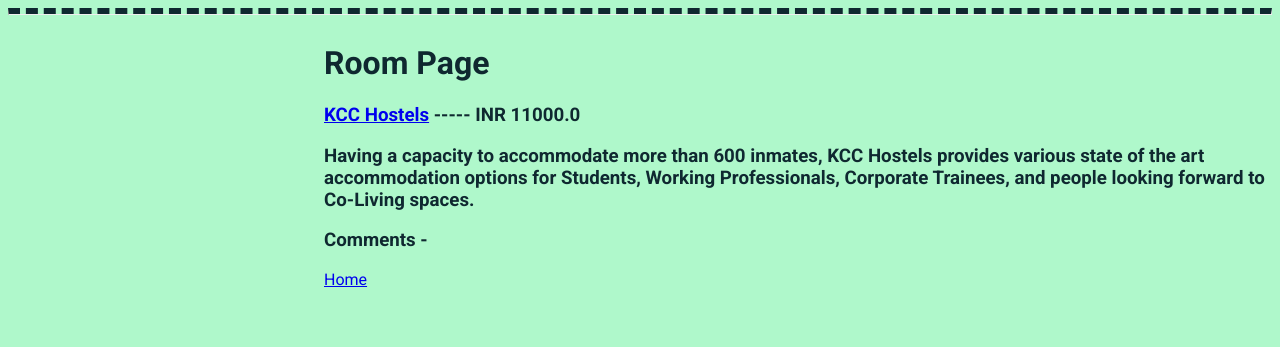
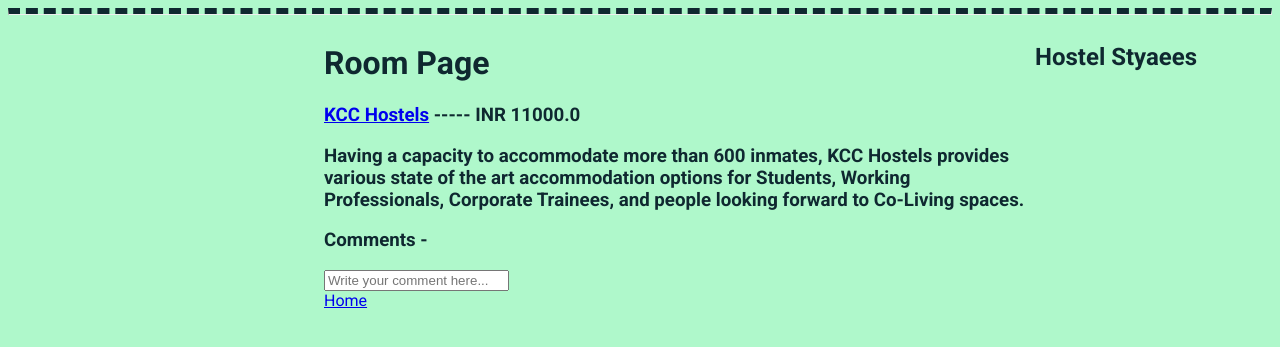
Before and after one commit to tushgaurav/HostelMate, a Django app: page /room/3 in a window 1280 px wide. Shown: the part 60-407 px from the top of the page. Run offline with Django 4.2, Linux system fonts and the light colour scheme; a user stored in the database is signed in; data comes from the database, SQL or seed files in the repository; both versions use the stored data as it was after the commit.

Commit message:
added comment functionality

```diff
--- a/base/models.py
+++ b/base/models.py
@@ -17,6 +17,7 @@ class Room(models.Model):
     room_type = models.ForeignKey(Type, on_delete=models.SET_NULL, null=True)
     description = models.TextField()
     location = models.CharField(max_length=255)
+    occupants = models.ManyToManyField(User, related_name='occupant', blank=True)
     date_added = models.DateTimeField(auto_now_add=True)
     date_updated = models.DateTimeField(auto_now=True)
 
--- a/base/urls.py
+++ b/base/urls.py
@@ -4,9 +4,11 @@ from base import views
 urlpatterns = [
     path('login/', views.loginView, name='login'),
     path('logout/', views.logoutUser, name='logout'),
+    path('register/', views.registerUser, name='register'),
     path('', views.home, name='home'),
     path('room/<str:pk>', views.room, name='room'),
     path('add_room/', views.createRoom, name='create_room' ),
     path('delete_room/<str:room_id>', views.deleteRoom, name="delete_room"),
-    path('edit_rooms/<str:room_id>', views.editRoom, name="edit_room")
+    path('edit_rooms/<str:room_id>', views.editRoom, name="edit_room"),
+    path('delete_comment/<str:comment_id>', views.deleteComment, name="delete_comment")
 ]
--- a/base/views.py
+++ b/base/views.py
@@ -4,6 +4,7 @@ from django.db.models import Q
 from django.contrib.auth.models import User
 from django.contrib.auth.decorators import login_required
 from django.contrib.auth import authenticate, login, logout
+from django.contrib.auth.forms import UserCreationForm
 from .models import Room, Comments, Type
 from .forms import RoomForm
 from django.contrib import messages
@@ -14,7 +15,7 @@ def loginView(request):
         return redirect('home')
 
     if (request.method == "POST"):
-        username = request.POST.get('username')
+        username = request.POST.get('username').lower()
         password = request.POST.get('password')
 
         try:
@@ -29,12 +30,29 @@ def loginView(request):
             return redirect('home')
         else:
             messages.error(request, "Username or password does not exist.")
-    context = {}
+    context = {'page': 'login'}
     return render(request, 'login_register.html', context)
 
 def logoutUser(request):
     logout(request)
     return redirect('home')
+
+def registerUser(request):
+    form = UserCreationForm()
+
+    if request.method == "POST":
+        form = UserCreationForm(request.POST)
+        if form.is_valid():
+            user = form.save(commit=False)
+            user.username = user.username.lower()
+            user.save()
+            login(request, user)
+            return redirect('home')
+        else:
+            messages.error(request, "An error occurred during registration.")
+
+    context = {'form': form}
+    return render(request, 'login_register.html', context)
 
 def home(request):
     q = request.GET.get('q') if request.GET.get('q') != None else ''
@@ -53,10 +71,21 @@ def home(request):
     return render(request, 'home.html', context)
 
 def room(request, pk):
+    room = Room.objects.get(id=pk)
+    comments = room.comments_set.all().order_by('-created')
+    occupants = room.occupants.all()
 
-    comments = Comments.objects.check()
-    room = Room.objects.get(id=pk)
-    context = {'room': room, 'comments': comments}
+    if request.method == 'POST':
+        message = request.POST.get('body')
+        comment = Comments.objects.create(
+            user=request.user,
+            room = room,
+            body = message
+        )
+        return redirect('room', pk=room.id)
+
+
+    context = {'room': room, 'comments': comments, 'occupants': occupants}
     return render(request, 'room.html', context)
 
 @login_required(login_url='login')
@@ -99,3 +128,17 @@ def deleteRoom(request, room_id):
 
     context = {}
     return render(request, 'delete.html', context)
+
+
+@login_required(login_url='login')
+def deleteComment(request, comment_id):
+    comment = Comments.objects.get(id=comment_id)
+
+    if request.user != comment.user:
+        return HttpResponse("You don't have the permissions to delete this room.")
+    if request.method == 'POST':
+        Comments.delete(comment)
+        return redirect('home')
+
+    context = {}
+    return render(request, 'delete.html', context)
--- a/templates/room.html
+++ b/templates/room.html
@@ -5,6 +5,16 @@
 
 {% block content %}
 
+<style>
+    .room-container {
+        display: grid;
+        grid-template-columns: 3fr 1fr;
+    }
+</style>
+
+<div class="room-container">
+
+<div>
 <h1>Room Page</h1>
 
 <h3><a href="{% url 'room' room.id %}">{{ room.name }}</a> ----- INR {{ room.price }}</h3>
@@ -12,11 +22,33 @@
 <h3>Comments -</h3>
 {% for comment in comments %}
 <div>
-    <h4>{{ comment.user }}</h4>
-    <h5>{{ comment.created }}</h5>
+    {% if request.user == comment.user %}
+    <a href="{% url 'delete_comment' comment.id %}">Delete</a>
+    {% endif %}
+    <h4>@{{ comment.user }} {{ comment.created|timesince }} ago</h4>
     <p>{{ comment.body }}</p>
 </div><hr>
 {% endfor %}
 
+{% if request.user.is_authenticated %}
+<div class="comment-form">
+    <form method="POST" action="">
+        {% csrf_token %}
+        <input type="text" name="body" placeholder="Write your comment here...">
+    </form>
+</div>
+</div>
+
+<div>
+    <h2>Hostel Styaees</h2>
+    {% for occupant in occupants %}
+    <p>{{ occupant.username }}</p>
+    {% endfor %}
+</div>
+
+</div>
+
+{% endif %}
+
 <a href="{% url 'home' %}">Home</a>
 {% endblock %}
```
Also changed, not shown: templates/login_register.html (+27 -2 lines), base/migrations/0004_room_occupants.py (added), db.sqlite3.
